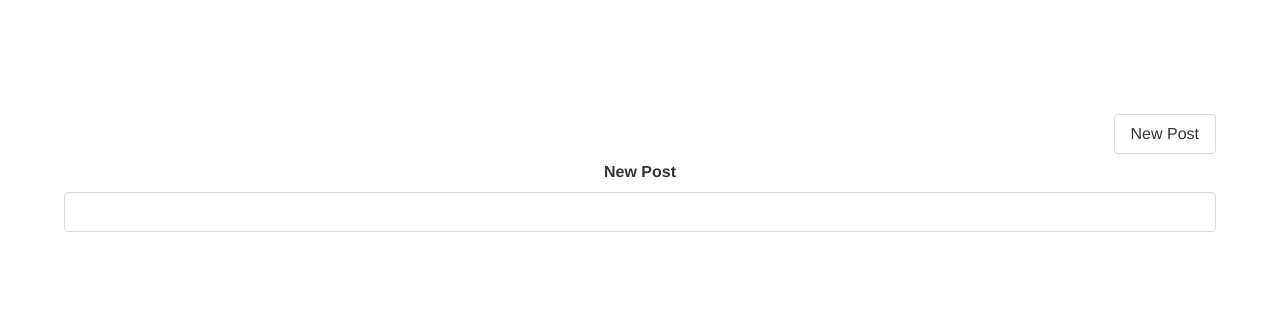
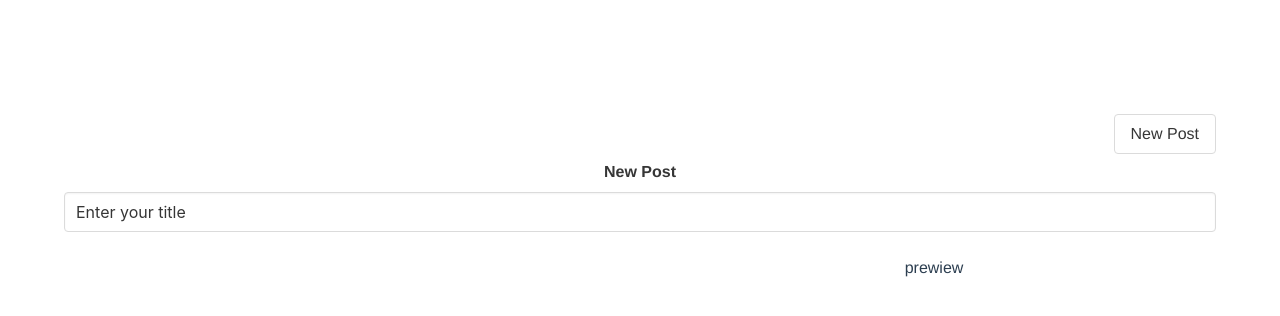
Before and after one commit to andreichirkov/vue3-webpack-composition-tests, a Vue app: page /post/new in a window 1280 px wide. Shown: the top 316 px of the page. Built offline with nearby package versions, Linux system fonts and the light colour scheme.

Commit message:
Refs template

```diff
--- a/package.json
+++ b/package.json
@@ -12,7 +12,8 @@
     "@vue/compiler-sfc": "3.0.4",
     "axios": "^0.27.2",
     "moment": "2.13",
-    "vue": "3.0.11"
+    "vue": "3.0.11",
+    "vue-router": "4.0.8"
   },
   "devDependencies": {
     "@types/jest": "^24.0.19",
--- a/src/components/NewPost.vue
+++ b/src/components/NewPost.vue
@@ -14,7 +14,7 @@ export default defineComponent ({
   setup() {
     const newPost: Post = {
       id: '-1',
-      title: 'New post',
+      title: 'Enter your title',
       created: moment()
     }
 
--- a/src/components/PostWriter.vue
+++ b/src/components/PostWriter.vue
@@ -3,14 +3,23 @@
     <div class="column">
       <div class="field">
         <div class="label">New Post</div>
-        <input type="text" class="input">
+        <input v-model="title" type="text" class="input">
       </div>
+    </div>
+  </div>
+
+  <div class="columns">
+    <div class="column">
+      <div contenteditable ref="contentEditable"></div>
+    </div>
+    <div class="column">
+      prewiew
     </div>
   </div>
 </template>
 
 <script lang="ts">
-import {defineComponent} from "vue";
+import {defineComponent, onMounted, ref} from "vue";
 import {Post} from "@/mocks";
 
 export default defineComponent ({
@@ -20,6 +29,21 @@ export default defineComponent ({
       type: Object as () => Post,
       required: true
     }
+  },
+  setup(props) {
+    const title = ref(props.post.title)
+    const content = ref('')
+    const contentEditable = ref(null)
+
+    onMounted(() => {
+      console.log(typeof contentEditable.value)
+    })
+
+    return {
+      title,
+      content,
+      contentEditable
+    }
   }
 })
 </script>
```
